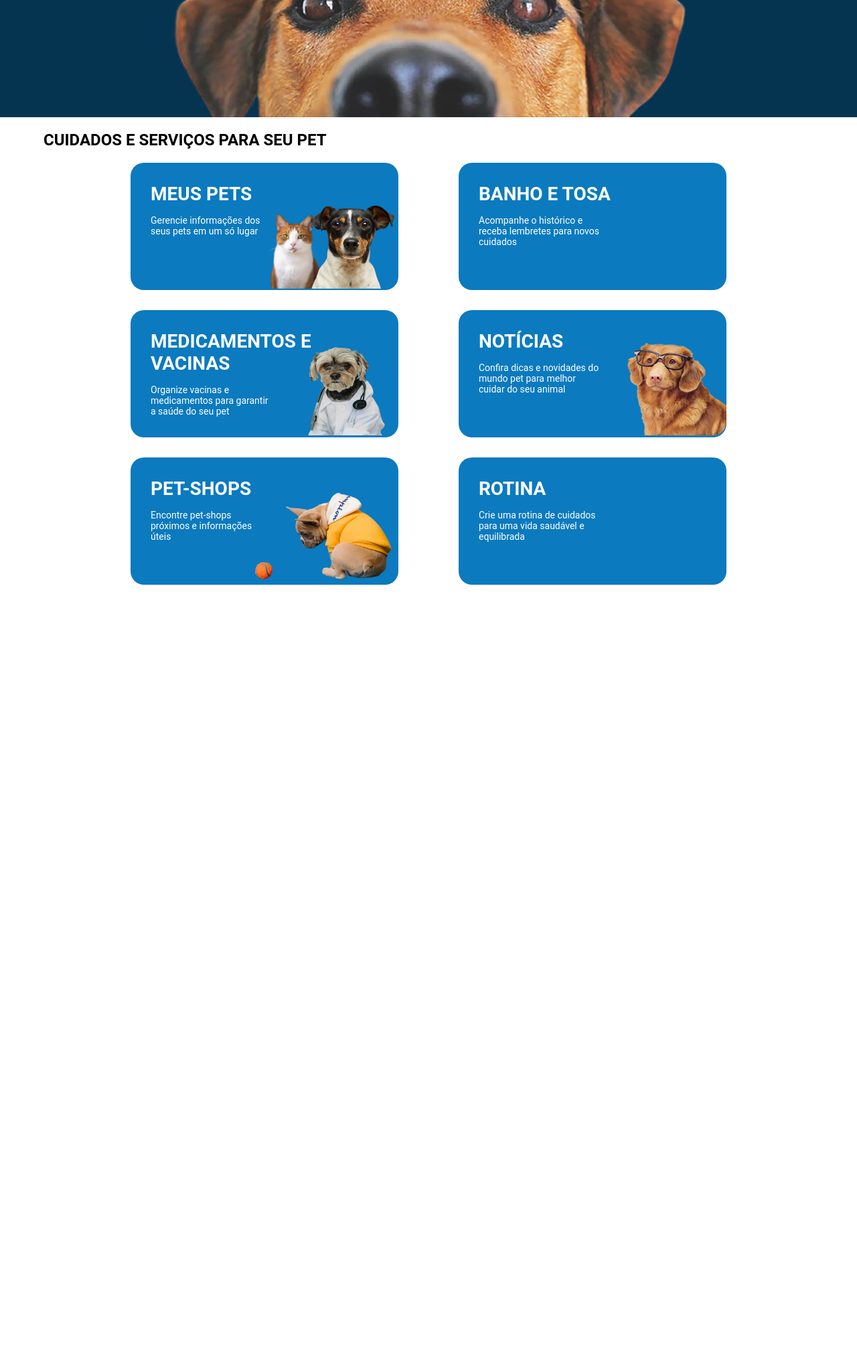
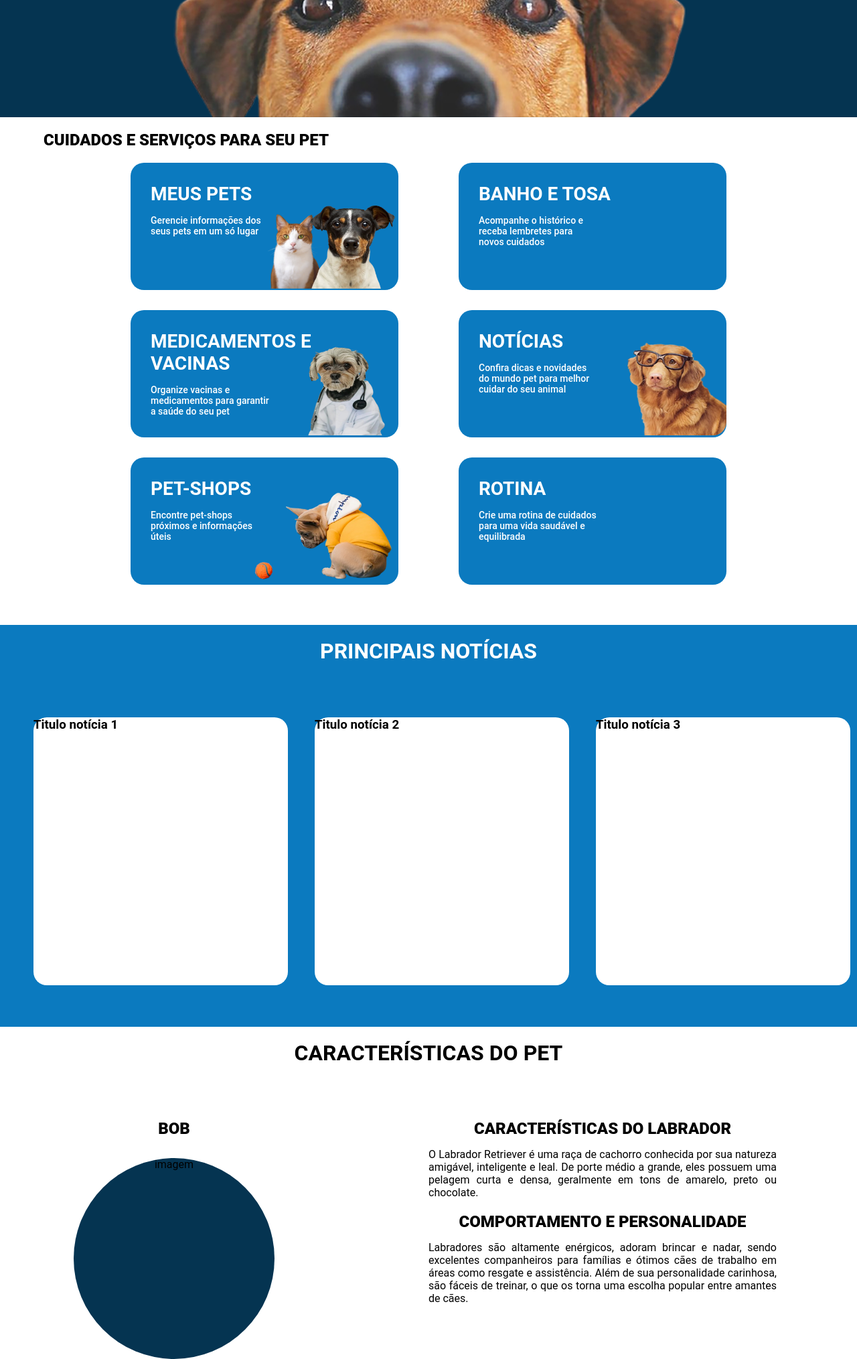
Before and after one commit to Welberth77/CuidaPet, a Python web app: template templates/pagina_principal.html in a window 1280 px wide. Shown: the part 205-2234 px from the top of the page at 67% size. Before the commit the page ends 1078 px from the top, so only its background shows below. Run offline with Jinja, Linux system fonts and the light colour scheme; the template is opened without the code that fills it, so the values that code supplies are empty.

Commit message:
Adicionado, principais noticias e caracteristicas do pet, mas ainda incompletos

```diff
--- a/app/static/css/pages/principal.css
+++ b/app/static/css/pages/principal.css
@@ -1,5 +1,5 @@
 /* # Estilos da página principal */
-
+/* CABEÇALHO */
 .cabecalho {
     width: 100%;
     height: 80px;
@@ -8,7 +8,7 @@
     align-items: center;
     background-color: #0B7ABF;
     color: white;
-    position: fixed;
+    /* position: fixed; */
     top: 0;
     left: 0;
     right: 0;
@@ -36,17 +36,22 @@
     border-radius: 40px;
 }
 
+/* BANNER PRINCIPAL */
+
 .fundo-banner-principal {
-    margin-top: 80px;
+    /* margin-top: 80px; */
     background-color: #053451;
     display: flex;
     justify-content: center;
     align-items: center;
 }
 
+/* SERVIÇOS */
+
 .servicos h2 {
     margin: 20px 0 0 65px;
     font-size: 24px;
+    font-weight: 900;
 }
 
 .servicos ul {
@@ -69,6 +74,7 @@
 }
 
 .servicos .botoes li h3 {
+    font-weight: 700;
     font-size: 28px;
     color: #ffffff;
     text-align: left;
@@ -77,6 +83,7 @@
 }
 
 .servicos .botoes li p {
+    font-weight: 500;
     font-size: 14px;
     color: #ffffff;
     text-align: left;
@@ -108,3 +115,82 @@
     height: 90%;
     margin: -115px 0 0 20px;
 }
+
+/* PRINCIPAIS NOTÍCIAS */
+
+.principais-noticias {
+    width: 100%;
+    height: 600px;
+    background-color: #0B7ABF;
+    margin: 60px 0 0;
+}
+
+.principais-noticias h2 {
+    text-align: center;
+    font-weight: 700;
+    font-size: 32px;
+    color: #ffffff;
+    padding: 20px 0 0;
+}
+
+.principais-noticias ul {
+    margin: 80px 0 0;
+    list-style: none;
+    display: flex;
+    justify-content: center;
+    gap: 40px;
+}
+
+.principais-noticias li {
+    width: 380px;
+    height: 400px;
+    background-color: #ffffff;
+    border-radius: 20px;
+}
+
+/* CARACTERÍSTICAS DO PET */
+
+.caracteristicas-do-pet h2 {
+    text-align: center;
+    font-size: 32px;
+    color: #000000;
+    padding: 20px 0 0;
+}
+
+.caracteristicas-do-pet ul h3 {
+    font-size: 24px;
+    font-weight: 800;
+}
+
+.caracteristicas-do-pet .nome-e-imagem p {
+    text-align: center;
+    width: 300px;
+    height: 300px;
+    background-color: #053451;
+    border-radius: 150px;
+    margin: 30px 0 0;
+}
+
+.caracteristicas-do-pet .caracteristicas h3 {
+    margin: 0 0 15px;
+}
+
+.caracteristicas-do-pet ul {
+    margin: 80px 0 0;
+    display: flex;
+    list-style: none;
+    padding: 0;
+    width: 100%;
+}
+
+.caracteristicas-do-pet ul li {
+    width: 50%;
+    text-align: center;
+    justify-items: center;
+    margin: 0 120px 0 0;
+}
+
+.caracteristicas-do-pet ul li p {
+    text-align: justify;
+    margin: 0 0 20px;
+}
--- a/templates/pagina_principal.html
+++ b/templates/pagina_principal.html
@@ -35,30 +35,70 @@
                 <p>Gerencie informações dos seus pets em um só lugar</p>
                 <img src="../app/static/css/imagens/meus-pets.png" alt="imagem-meus-pets" class="imagem-meus-pets">
             </li>
+
             <li class="banho-e-tosa">
                 <h3>BANHO E TOSA</h3>
                 <p>Acompanhe o histórico e receba lembretes para novos cuidados</p>
             </li>
+
             <li class="medicamentos-e-vacinas">
                 <h3>MEDICAMENTOS E VACINAS</h3>
                 <p>Organize vacinas e medicamentos para garantir a saúde do seu pet</p>
                 <img src="../app/static/css/imagens/medicamentos-e-vacinas.png" alt="imagem-medicamentos-e-vacinas" class="imagem-medicamentos-e-vacinas">
             </li>
+
             <li class="noticias">
                 <h3>NOTÍCIAS</h3>
                 <p>Confira dicas e novidades do mundo pet para melhor cuidar do seu animal</p>
                 <img src="../app/static/css/imagens/noticias.png" alt="imagem-noticias" class="imagem-noticias">
             </li>
+
             <li class="pet-shops">
                 <h3>PET-SHOPS</h3>
                 <p>Encontre pet-shops próximos e informações úteis</p>
                 <img src="../app/static/css/imagens/pet-shops.png" alt="imagem-pet-shops" class="imagem-pet-shops">
             </li>
+
             <li class="rotina">
                 <h3>ROTINA</h3>
                 <p>Crie uma rotina de cuidados para uma vida saudável e equilibrada</p>
             </li>
         </ul>
     </div>
+
+    <div class="principais-noticias">
+        <h2>PRINCIPAIS NOTÍCIAS</h2>
+
+        <ul>
+            <li>
+                <h3>Titulo notícia 1</h3>
+            </li>
+            <li>
+                <h3>Titulo notícia 2</h3>
+            </li>
+            <li>
+                <h3>Titulo notícia 3</h3>
+            </li>
+        </ul>
+    </div>
+
+    <div class="caracteristicas-do-pet">
+        <h2>CARACTERÍSTICAS DO PET</h2>
+
+        <ul>
+            <li class="nome-e-imagem">
+                <h3>BOB</h3>
+                <p>imagem</p>
+            </li>
+
+            <li class="caracteristicas">
+                <h3>CARACTERÍSTICAS DO LABRADOR</h3>
+                <p>O Labrador Retriever é uma raça de cachorro conhecida por sua natureza amigável, inteligente e leal. De porte médio a grande, eles possuem uma pelagem curta e densa, geralmente em tons de amarelo, preto ou chocolate.</p>
+                <h3>COMPORTAMENTO E PERSONALIDADE</h3>
+                <p>Labradores são altamente enérgicos, adoram brincar e nadar, sendo excelentes companheiros para famílias e ótimos cães de trabalho em áreas como resgate e assistência. Além de sua personalidade carinhosa, são fáceis de treinar, o que os torna uma escolha popular entre amantes de cães.</p>
+            </li>
+        </ul>
+
+    </div>
 </body>
 </html>
```
